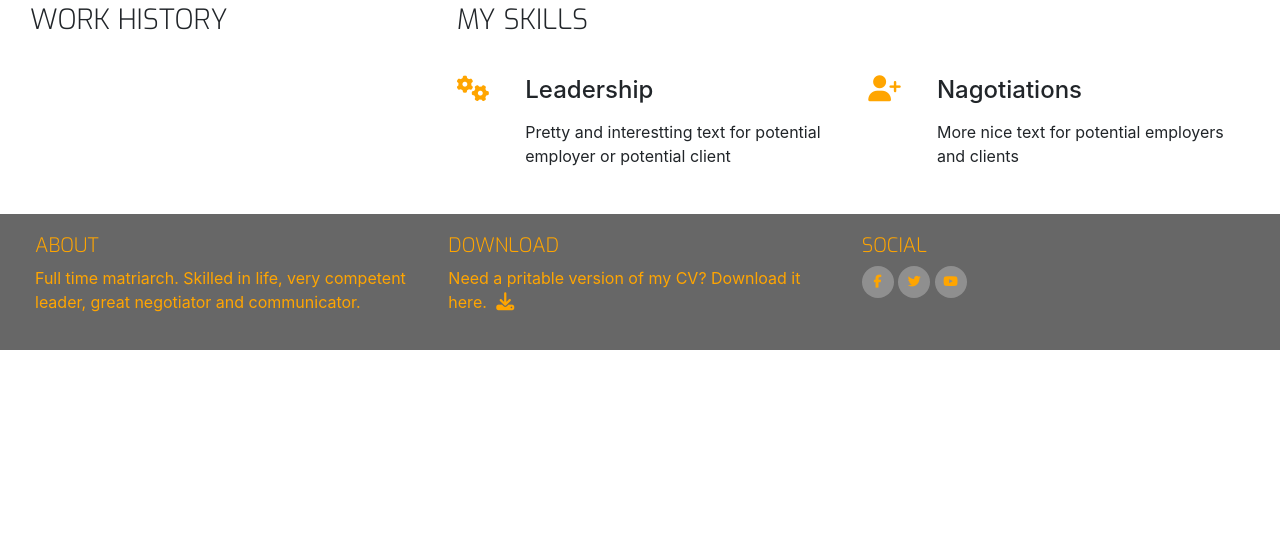
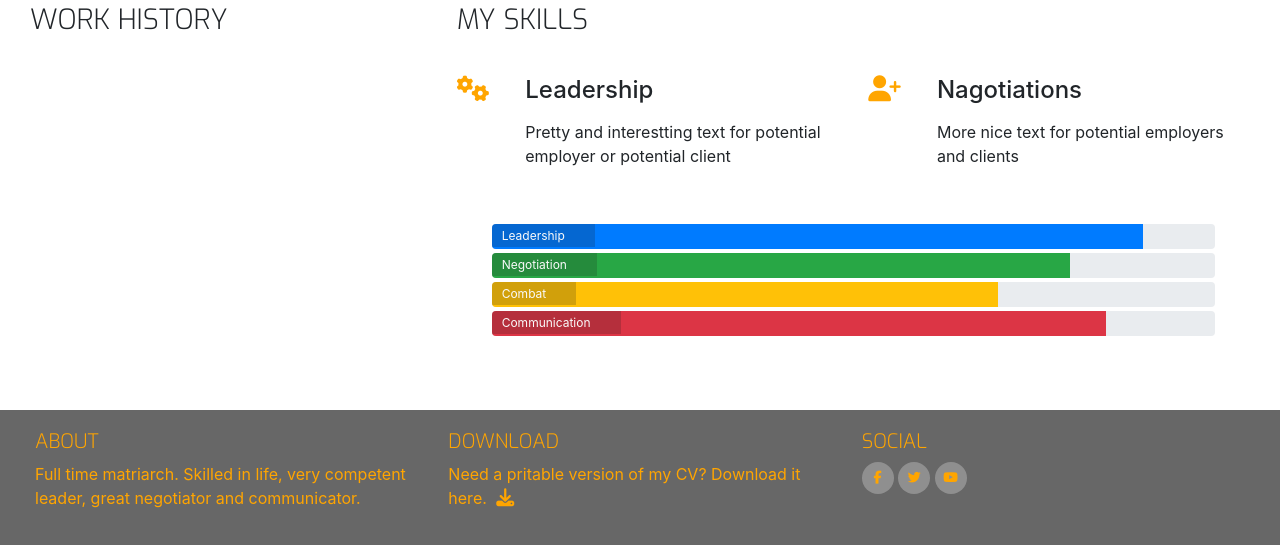
Before and after one commit to malc-u/miniproject, a plain HTML site: page resume.html in a window 1280 px wide. Shown: the part 391-936 px from the top of the page. Before the commit the page ends 800 px from the top, so only its background shows below. Drawn offline with nearby package versions, Linux system fonts and the light colour scheme.

Commit message:
added skills progress bars

```diff
--- a/assets/css/style.css
+++ b/assets/css/style.css
@@ -263,3 +263,23 @@ clear: both;
     width: 60%;
 
 }
+
+/*----- Skills--*/
+.progress {
+    position: relative;
+    height: 25px;
+    margin-bottom: 4px;
+}
+
+.progress-type {
+    position: absolute;
+    left: 0px;
+    font-weight: 400;
+    padding: 3px 30px 2px 10px;
+    color: #fafafa;
+    background-color: rgba(25, 25, 25, 0.2);
+}
+
+.progess-section {
+    margin: 40px 20px;
+}
--- a/resume.html
+++ b/resume.html
@@ -93,6 +93,34 @@
                             </div>
                          </div>
                      </div>
+                     <div class="row progess-section">
+                         <div class="col">
+                             <div class="progress">
+                                 <div class="progress-bar" role="progressbar" aria-valuenow="90" aria-valuemin="0" aria-valuemax="100" style="width:90%;">
+                                    <span class="sr-only">90% complete</span>
+                                 </div>
+                                 <span class="progress-type">Leadership</span>
+                             </div>
+                             <div class="progress">
+                                <div class="progress-bar bg-success" role="progressbar" aria-valuenow="80" aria-valuemin="0" aria-valuemax="100" style="width:80%;">
+                                   <span class="sr-only">80% complete</span>
+                                </div>
+                                <span class="progress-type">Negotiation</span>
+                            </div>
+                            <div class="progress">
+                                <div class="progress-bar bg-warning" role="progressbar" aria-valuenow="70" aria-valuemin="0" aria-valuemax="100" style="width:70%;">
+                                   <span class="sr-only">70% complete</span>
+                                </div>
+                                <span class="progress-type">Combat</span>
+                            </div>
+                            <div class="progress">
+                                <div class="progress-bar bg-danger" role="progressbar" aria-valuenow="85" aria-valuemin="0" aria-valuemax="100" style="width:85%;">
+                                   <span class="sr-only">85% complete</span>
+                                </div>
+                                <span class="progress-type">Communication</span>
+                            </div>
+                         </div>
+                     </div>
 
                 </div>
             </div>
```
